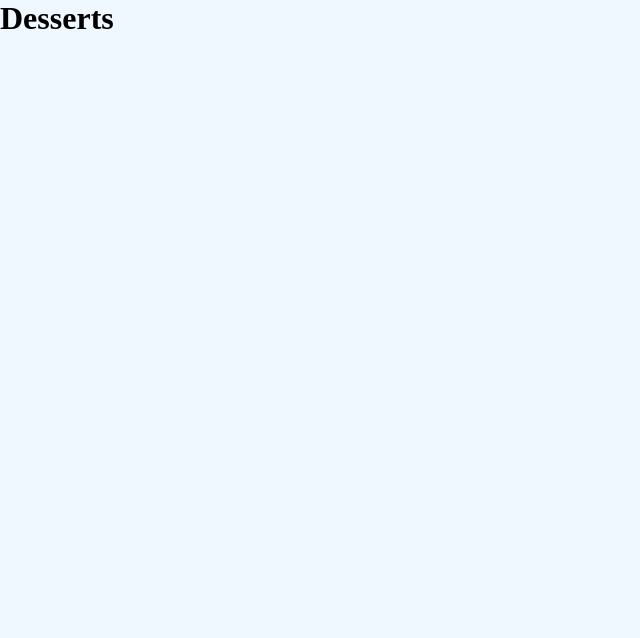
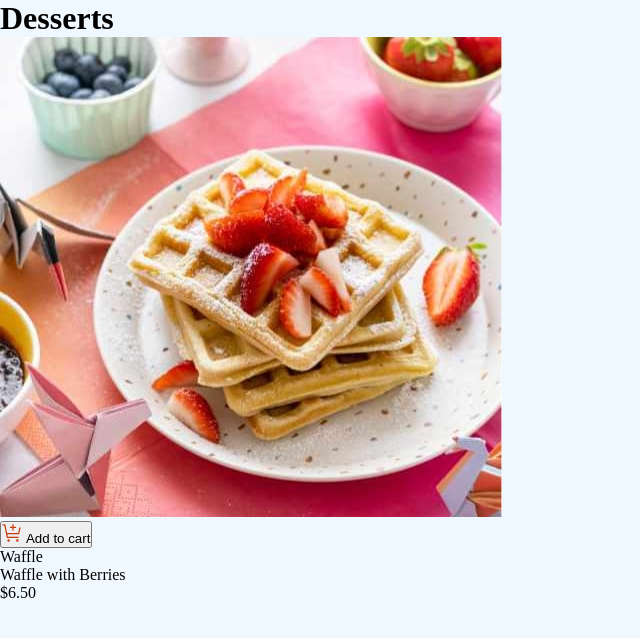
Before and after one commit to theMungai/shopping-cart-1, a plain HTML site: page index.html in a window 1280 px wide. Shown: the whole page, without its empty margins (0-640 px from the left). Drawn offline with Linux system fonts and the light colour scheme.

Commit message:
Main container structure

```diff
--- a/index.html
+++ b/index.html
@@ -16,7 +16,25 @@
         <div class="products-container">
             <h1>Desserts</h1>
             <div class="products-grid">
+                <div class="product-grid-cell">
 
+                    <div class="image-container">
+                        <img src="/assets/images/image-waffle-desktop.jpg" alt="">
+                    </div>
+
+                    <div class="button-container">
+                        <button>
+                            <img src="/assets/images/icon-add-to-cart.svg" alt="">
+                            Add to cart
+                        </button>
+                    </div>
+
+                    <div class="product-details">
+                        <p class="main-product">Waffle</p>
+                        <p class="full-product">Waffle with Berries</p>
+                        <p class="product-price">$6.50</p>
+                    </div>
+                </div>
             </div>
         </div>
     </div>
```
